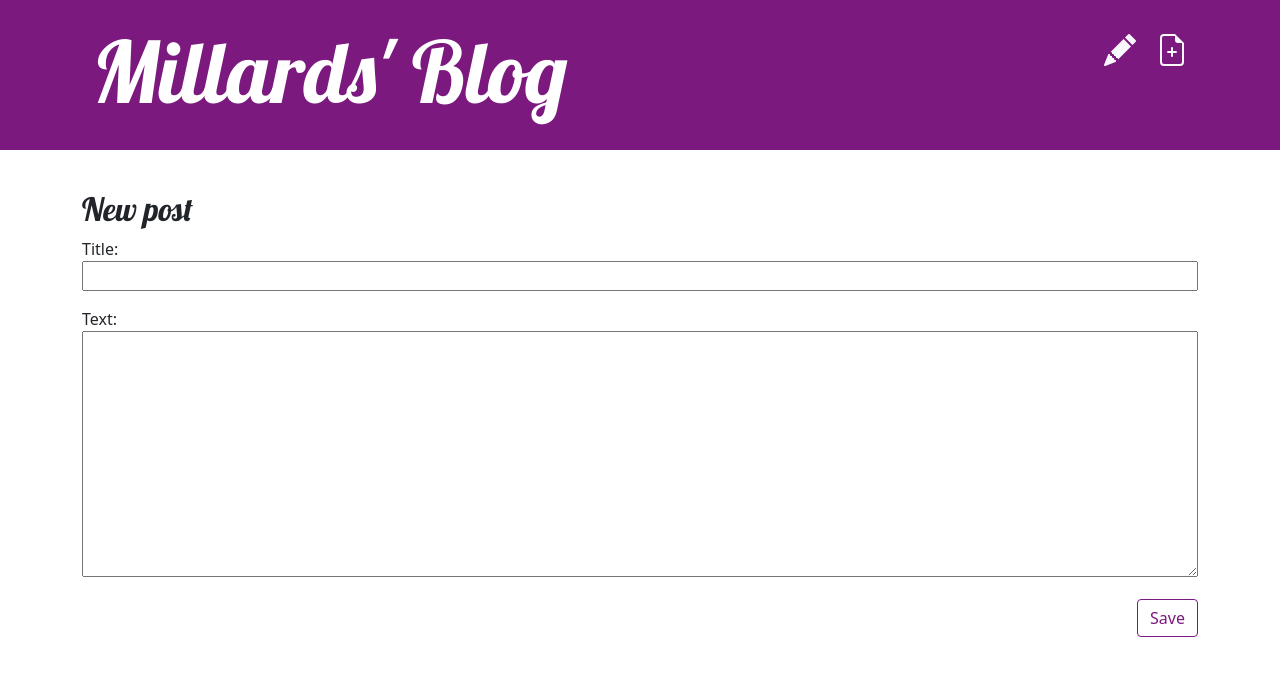
After one commit to katy4599/millard-blog, a Django app: page /post/new/ in a window 1280 px wide. The commit adds this page. Shown: the top 676 px of the page. Run offline with Django 3.2, Linux system fonts and the light colour scheme; the visitor is signed in with stand-in values (Sample User, id 1).

```diff
--- /dev/null
+++ b/blog/forms.py
@@ -0,0 +1,9 @@
+from django import forms
+
+from .models import Post
+
+class PostForm(forms.ModelForm):
+
+    class Meta:
+        model = Post
+        fields = ('title', 'text',)
--- a/blog/static/css/blog.css
+++ b/blog/static/css/blog.css
@@ -1,5 +1,5 @@
 .page-header {
-    background-color: #C25100;
+    background-color: #7b197e;
     margin-top: 0;
     margin-bottom: 40px;
     padding: 20px 20px 20px 40px;
@@ -10,7 +10,7 @@
 .page-header h1 a:visited,
 .page-header h1 a:active {
     color: #ffffff;
-    font-size: 36pt;
+    font-size: 64pt;
     text-decoration: none;
 }
 
@@ -37,7 +37,7 @@ h4 {
 .top-menu,
 .top-menu:hover,
 .top-menu:visited {
-    color: #ffffff;
+    color: #f9f8fc;
     float: right;
     font-size: 26pt;
     margin-right: 20px;
@@ -59,12 +59,13 @@ h4 {
 
 .btn-secondary,
 .btn-secondary:visited {
-    color: #C25100;
+    color: #7b197e;
     background: none;
-    border-color: #C25100;
+    border-color: #7b197e;
 }
 
 .btn-secondary:hover {
     color: #FFFFFF;
-    background-color: #C25100;
+    background-color: #7b197e
+    ;
 }
--- a/blog/templates/blog/base.html
+++ b/blog/templates/blog/base.html
@@ -9,9 +9,17 @@
     </head>
     <body>
         <header class="page-header">
-          <div class="container">
-              <h1><a href="/">Millards' Blog</a></h1>
-          </div>
+            <div class="container">
+                {% if user.is_authenticated %}
+                    <a href="{% url 'post_new' %}" class="top-menu">
+                        {% include './icons/file-earmark-plus.svg' %}
+                    </a>
+                    <a href="{% url 'post_draft_list' %}" class="top-menu">
+                        {% include './icons/pencil-fill.svg' %}
+                    </a>
+                {% endif %}
+                <h1><a href="/">Millards' Blog</a></h1>
+            </div>
         </header>
         <main class="container">
             <div class="row">
--- /dev/null
+++ b/blog/templates/blog/post_edit.html
@@ -0,0 +1,9 @@
+{% extends 'blog/base.html' %}
+
+{% block content %}
+    <h2>New post</h2>
+    <form method="POST" class="post-form">{% csrf_token %}
+        {{ form.as_p }}
+        <button type="submit" class="save btn btn-secondary">Save</button>
+    </form>
+{% endblock %}
--- a/blog/urls.py
+++ b/blog/urls.py
@@ -4,4 +4,9 @@ from . import views
 urlpatterns = [
     path('', views.post_list, name='post_list'),
     path('post/<int:pk>/', views.post_detail, name='post_detail'),
+    path('post/new/', views.post_new, name='post_new'),
+    path('post/<int:pk>/edit/', views.post_edit, name='post_edit'),
+    path('drafts/', views.post_draft_list, name='post_draft_list'),
+    path('post/<pk>/publish/', views.post_publish, name='post_publish'),
+    path('post/<pk>/remove/', views.post_remove, name='post_remove'),
 ]
--- a/blog/views.py
+++ b/blog/views.py
@@ -2,6 +2,8 @@ from django.shortcuts import render
 from django.utils import timezone
 from .models import Post
 from django.shortcuts import render, get_object_or_404
+from .forms import PostForm
+from django.shortcuts import redirect
 
 # Create your views here.
 
@@ -12,3 +14,42 @@ def post_list(request):
 def post_detail(request, pk):
     post = get_object_or_404(Post, pk=pk)
     return render(request, 'blog/post_detail.html', {'post': post})
+
+def post_new(request):
+    if request.method == "POST":
+        form = PostForm(request.POST)
+        if form.is_valid():
+            post = form.save(commit=False)
+            post.author = request.user
+            post.save()
+            return redirect('post_detail', pk=post.pk)
+    else:
+        form = PostForm()
+    return render(request, 'blog/post_edit.html', {'form': form})
+
+def post_edit(request, pk):
+    post = get_object_or_404(Post, pk=pk)
+    if request.method == "POST":
+        form = PostForm(request.POST, instance=post)
+        if form.is_valid():
+            post = form.save(commit=False)
+            post.author = request.user
+            post.save()
+            return redirect('post_detail', pk=post.pk)
+    else:
+        form = PostForm(instance=post)
+    return render(request, 'blog/post_edit.html', {'form': form})
+
+def post_draft_list(request):
+    posts = Post.objects.filter(published_date__isnull=True).order_by('created_date')
+    return render(request, 'blog/post_draft_list.html', {'posts': posts})
+
+def post_publish(request, pk):
+    post = get_object_or_404(Post, pk=pk)
+    post.publish()
+    return redirect('post_detail', pk=pk)
+
+def post_remove(request, pk):
+    post = get_object_or_404(Post, pk=pk)
+    post.delete()
+    return redirect('post_list')
```
Also changed, not shown: blog/templates/blog/post_detail.html (+19 -5 lines), blog/templates/blog/post_draft_list.html (added, +11 -0 lines), blog/templates/blog/icons/file-earmark-plus.svg (added), blog/templates/blog/icons/icons8-delete.svg (added), blog/templates/blog/icons/pencil-fill.svg (added).
